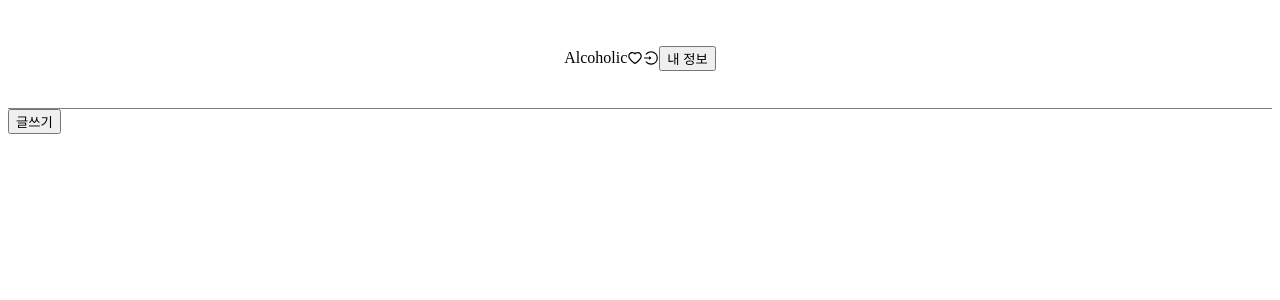
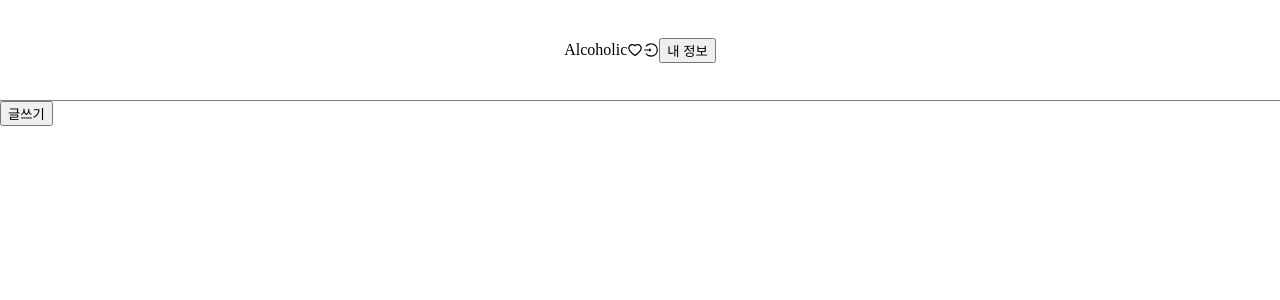
Before and after one commit to Alcoholic-project/Alcoholic-Front, a React (Create React App) app: page / in a window 1280 px wide. Shown: the top 300 px of the page. Built offline with nearby package versions, Linux system fonts and the light colour scheme.

Commit message:
Design: Edit Layout margin

```diff
--- /dev/null
+++ b/src/App.css
@@ -0,0 +1,3 @@
+body {
+    margin: 0;
+}
--- a/src/App.js
+++ b/src/App.js
@@ -1,3 +1,4 @@
+import './App.css';
 import React from 'react';
 import { Route, Routes } from 'react-router-dom';
 import Join from './pages/Join';
```
